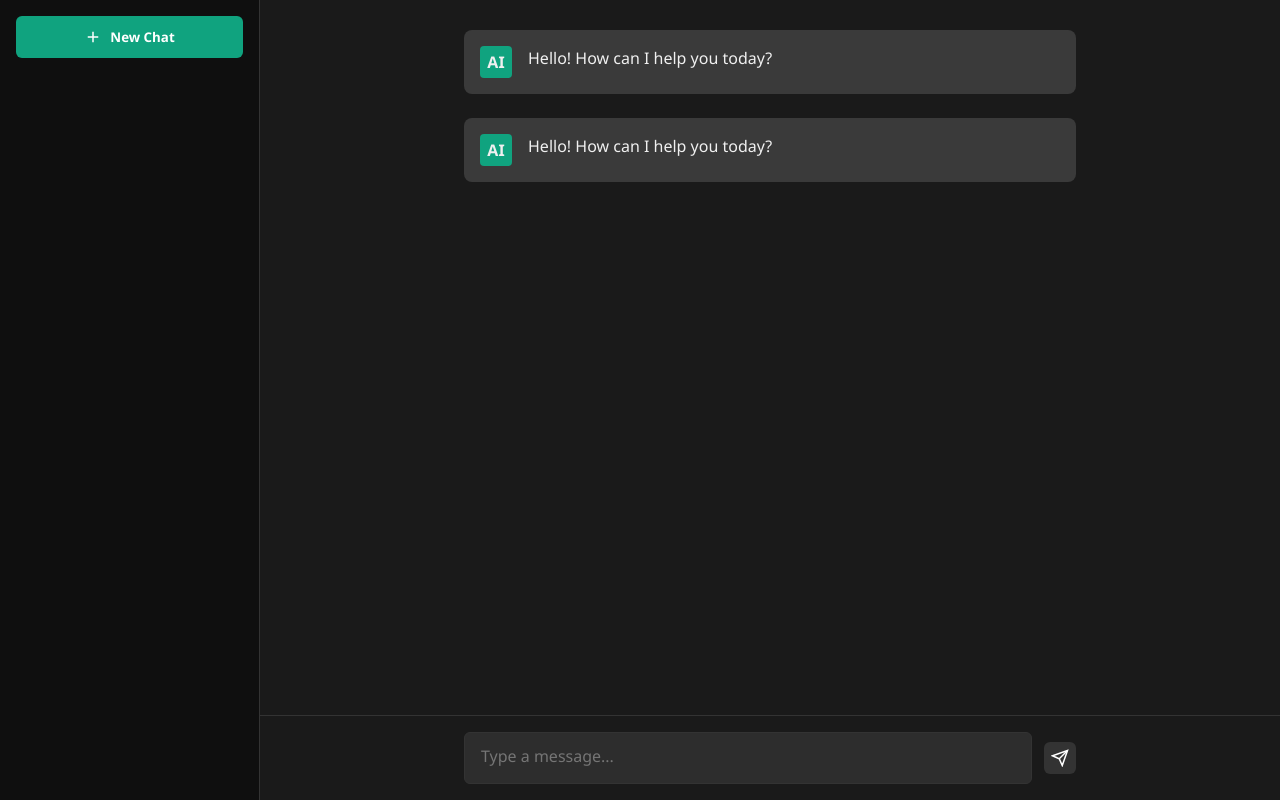
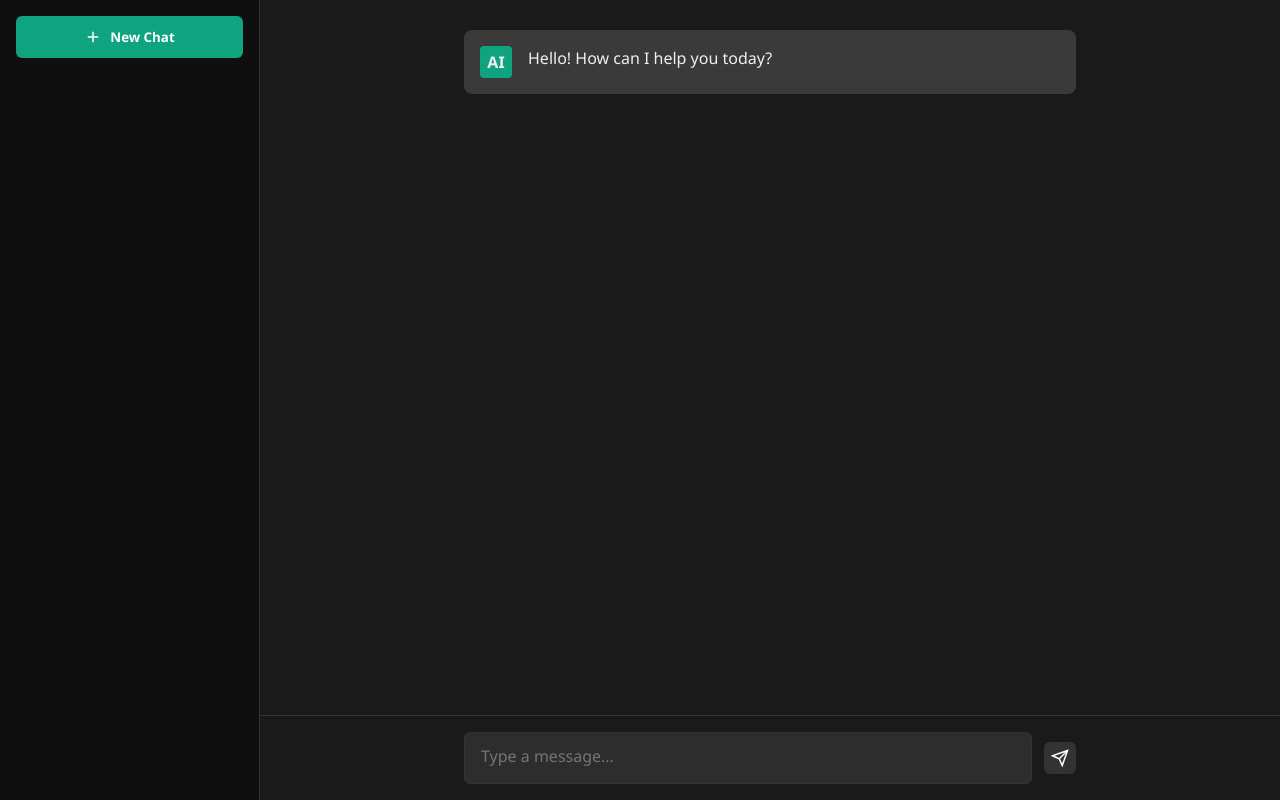
Before and after one commit to JosephBEAUREDER/TALK, a plain HTML site: page frontend/index.html in a window 1280 px wide. Drawn offline with Linux system fonts and the light colour scheme.

Commit message:
test cors

```diff
--- a/backend/server.js
+++ b/backend/server.js
@@ -11,7 +11,7 @@ const corsOptions = {
     credentials: true,
     optionsSuccessStatus: 204
 };
-app.use(cors(corsOptions));
+app.use(cors());
 app.use(express.json());
 
 // PostgreSQL setup
--- a/frontend/index.html
+++ b/frontend/index.html
@@ -469,8 +469,6 @@
             return Date.now().toString(36) + Math.random().toString(36).substring(2);
         }
 
-        // Initialize with a welcome message
-        addMessageToChat('ai', 'Hello! How can I help you today?');
     </script>
 </body>
 </html>
```
